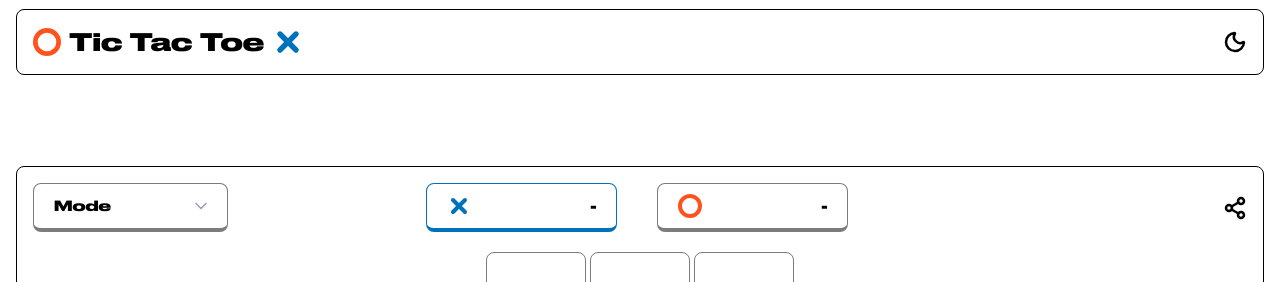
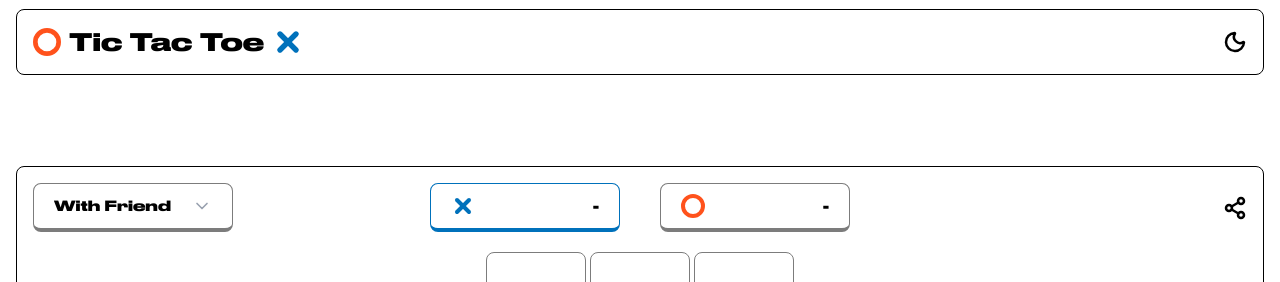
Before and after one commit to Swapnadip2005/tic-tac-toe, a Next.js app in the folder frontend/: page / in a window 1280 px wide. Shown: the top 282 px of the page. Built offline with nearby package versions, Linux system fonts and the light colour scheme.

Commit message:
Added Minimax ALgo for Impossible Mode and also added functionality to Play against a friend mode

```diff
--- a/frontend/src/app/page.tsx
+++ b/frontend/src/app/page.tsx
@@ -1,18 +1,26 @@
 "use client";
 
 import Cell from "@/components/Cell";
-import React, { useState } from "react";
+import React, { useState, useEffect } from "react";
 import { Circle, Share2, X } from "lucide-react";
 import Turn from "@/components/Turn";
 import Level from "@/components/Level";
 
+type GameMode = "friend" | "impossible";
+type PlayerSymbol = "X" | "O";
+
 const Page = () => {
   const [cells, setCells] = useState<string[]>(Array(9).fill(""));
-  const [x, setX] = useState<string>("X");
+  const [currentPlayer, setCurrentPlayer] = useState<string>("X");
   const [winner, setWinner] = useState<string | null>(null);
   const [draw, setDraw] = useState<boolean>(false);
   const [xScore, setXScore] = useState<number>(0);
   const [oScore, setOScore] = useState<number>(0);
+  const [gameMode, setGameMode] = useState<GameMode>("friend");
+  const [isAITurn, setIsAITurn] = useState<boolean>(false);
+  const [humanPlayer, setHumanPlayer] = useState<PlayerSymbol>("X");
+  const [gameStarted, setGameStarted] = useState<boolean>(false);
+
   console.log("cells", cells);
 
   const checkWinner = (cells: string[]) => {
@@ -35,11 +43,153 @@ const Page = () => {
     return null;
   };
 
+  // Minimax algorithm
+  const minimax = (
+    board: string[],
+    depth: number,
+    isMaximizing: boolean,
+    aiSymbol: string
+  ): number => {
+    const winner = checkWinner(board);
+    const humanSymbol = aiSymbol === "O" ? "X" : "O";
+
+    if (winner === aiSymbol) return 10 - depth;
+    if (winner === humanSymbol) return depth - 10;
+    if (board.every((cell) => cell !== "")) return 0;
+
+    if (isMaximizing) {
+      let bestScore = -Infinity;
+      for (let i = 0; i < 9; i++) {
+        if (board[i] === "") {
+          board[i] = aiSymbol;
+          const score = minimax(board, depth + 1, false, aiSymbol);
+          board[i] = "";
+          bestScore = Math.max(score, bestScore);
+        }
+      }
+      return bestScore;
+    } else {
+      let bestScore = Infinity;
+      for (let i = 0; i < 9; i++) {
+        if (board[i] === "") {
+          board[i] = humanSymbol;
+          const score = minimax(board, depth + 1, true, aiSymbol);
+          board[i] = "";
+          bestScore = Math.min(score, bestScore);
+        }
+      }
+      return bestScore;
+    }
+  };
+
+  const getBestMove = (board: string[]): number => {
+    const aiSymbol = humanPlayer === "X" ? "O" : "X";
+
+    const emptyCells = board.filter(cell => cell === "").length;
+
+    if (emptyCells === 9) {
+      const strategicMoves = [4, 0, 2, 6, 8];
+      return strategicMoves[Math.floor(Math.random() * strategicMoves.length)];
+    }
+
+    if (emptyCells === 8 && aiSymbol === "X") {
+      if (board[4] === aiSymbol) {
+        if (board[0] !== "") return 8;
+        if (board[2] !== "") return 6;
+        if (board[6] !== "") return 2;
+        if (board[8] !== "") return 0;
+
+        const corners = [0, 2, 6, 8].filter(i => board[i] === "");
+        return corners[Math.floor(Math.random() * corners.length)];
+      }
+
+      else {
+
+        if (board[4] !== "") {
+          const corners = [0, 2, 6, 8].filter(i => board[i] === "");
+          return corners[Math.floor(Math.random() * corners.length)];
+        }
+      }
+    }
+
+
+    let bestScore = -Infinity;
+    let bestMove = -1;
+
+    for (let i = 0; i < 9; i++) {
+      if (board[i] === "") {
+        board[i] = aiSymbol;
+        const score = minimax(board, 0, false, aiSymbol);
+        board[i] = "";
+
+        if (score > bestScore) {
+          bestScore = score;
+          bestMove = i;
+        }
+      }
+    }
+    return bestMove;
+  };
+
+  const makeAIMove = (currentCells: string[]) => {
+    const aiSymbol = humanPlayer === "X" ? "O" : "X";
+    const bestMove = getBestMove([...currentCells]);
+    if (bestMove !== -1) {
+      const newCells = [...currentCells];
+      newCells[bestMove] = aiSymbol;
+      setCells(newCells);
+
+      const win = checkWinner(newCells);
+      if (win) {
+        setWinner(win);
+        if (win === "X") {
+          setXScore((prev) => prev + 1);
+        } else {
+          setOScore((prev) => prev + 1);
+        }
+      } else if (newCells.every((cell) => cell !== "")) {
+        setDraw(true);
+      } else {
+        setCurrentPlayer(humanPlayer);
+        setIsAITurn(false);
+      }
+    }
+  };
+
+  const aiSymbol = humanPlayer === "X" ? "O" : "X";
+
+  useEffect(() => {
+    if (
+      gameMode === "impossible" &&
+      gameStarted &&
+      currentPlayer === aiSymbol &&
+      !winner &&
+      !draw &&
+      !isAITurn
+    ) {
+      setIsAITurn(true);
+      setTimeout(() => {
+        makeAIMove(cells);
+      }, 500);
+    }
+  }, [
+    currentPlayer,
+    gameMode,
+    winner,
+    draw,
+    cells,
+    isAITurn,
+    aiSymbol,
+    gameStarted,
+  ]);
+
   const handleClick = (index: number) => {
-    if (cells[index]) return;
+    if (cells[index] || winner || draw) return;
+
+    if (gameMode === "impossible" && currentPlayer !== humanPlayer) return;
+
     const newCells = [...cells];
-    newCells[index] = x;
-    setX(x === "X" ? "O" : "X");
+    newCells[index] = currentPlayer;
     setCells(newCells);
 
     const win = checkWinner(newCells);
@@ -47,15 +197,49 @@ const Page = () => {
     if (win) {
       setWinner(win);
       if (win === "X") {
-        setXScore(xScore + 1);
+        setXScore((prev) => prev + 1);
       } else {
-        setOScore(oScore + 1);
+        setOScore((prev) => prev + 1);
       }
     } else if (newCells.every((cell) => cell !== "")) {
       setDraw(true);
     } else {
-      setX(x === "X" ? "O" : "X");
+      if (gameMode === "friend") {
+        setCurrentPlayer(currentPlayer === "X" ? "O" : "X");
+      } else {
+        setCurrentPlayer(aiSymbol);
+      }
     }
+  };
+
+  const restartGame = () => {
+    setCells(Array(9).fill(""));
+    setWinner(null);
+    setCurrentPlayer("X");
+    setDraw(false);
+    setIsAITurn(false);
+    if (gameMode === "impossible") {
+      setGameStarted(false);
+    }
+  };
+
+  const handleModeChange = (mode: GameMode) => {
+    setGameMode(mode);
+    setGameStarted(false);
+    setCells(Array(9).fill(""));
+    setWinner(null);
+    setCurrentPlayer("X");
+    setDraw(false);
+    setIsAITurn(false);
+    setHumanPlayer("X");
+    setXScore(0);
+    setOScore(0);
+  };
+
+  const handlePlayerChoice = (symbol: PlayerSymbol) => {
+    setHumanPlayer(symbol);
+    setCurrentPlayer("X"); // Always start with X
+    setGameStarted(true);
   };
 
   return (
@@ -63,22 +247,79 @@ const Page = () => {
       <div className="w-full flex flex-col items-center justify-center gap-5 border rounded-lg p-4 dark:border-[#7c7c7c]">
         <div className="w-full flex flex-col md:flex-row items-center justify-between gap-5">
           <div className="md:hidden w-full flex items-center justify-between">
-            <Level />
-            <Share2 strokeWidth={2.5} className="cursor-pointer dark:text-white" />
+            <Level gameMode={gameMode} onModeChange={handleModeChange} />
+            <Share2
+              strokeWidth={2.5}
+              className="cursor-pointer dark:text-white"
+            />
           </div>
           <div className="hidden md:block">
-            <Level />
+            <Level gameMode={gameMode} onModeChange={handleModeChange} />
           </div>
           <div className="w-full md:relative md:-left-22 flex items-center justify-center md:gap-10 gap-5">
-            <Turn player="X" score={xScore} isCurrentTurn={x === "X"} />
-            <Turn player="O" score={oScore} isCurrentTurn={x === "O"} />
+            <Turn
+              player="X"
+              score={xScore}
+              isCurrentTurn={currentPlayer === "X" && !isAITurn}
+              playerName={
+                gameMode === "impossible"
+                  ? humanPlayer === "X"
+                    ? "You"
+                    : "AI"
+                  : "Player 1"
+              }
+            />
+            <Turn
+              player="O"
+              score={oScore}
+              isCurrentTurn={
+                currentPlayer === "O" || (isAITurn && aiSymbol === "O")
+              }
+              playerName={
+                gameMode === "impossible"
+                  ? humanPlayer === "O"
+                    ? "You"
+                    : "AI"
+                  : "Player 2"
+              }
+            />
           </div>
           <div className="hidden md:block">
-            <Share2 strokeWidth={2.5} className="cursor-pointer dark:text-white" />
+            <Share2
+              strokeWidth={2.5}
+              className="cursor-pointer dark:text-white"
+            />
           </div>
         </div>
+
         <div className="w- flex flex-col items-center justify-center gap-8">
-          {winner ? (
+          {gameMode === "impossible" && !gameStarted ? (
+            <div className="w-77 h-77 flex flex-col items-center justify-center gap-6">
+              <h2 className="text-2xl font-bold text-center text-black dark:text-white">
+                Choose Your Symbol
+              </h2>
+              <div className="flex gap-6">
+                <button
+                  onClick={() => handlePlayerChoice("X")}
+                  className="w-24 h-24 flex items-center justify-center border-2 border-[#0071bb] bg-[#0071bb]/10 rounded-lg cursor-pointer hover:bg-[#0071bb]/20 transition-colors"
+                >
+                  <X className="w-12 h-12 text-[#0071bb]" strokeWidth={4} />
+                </button>
+                <button
+                  onClick={() => handlePlayerChoice("O")}
+                  className="w-24 h-24 flex items-center justify-center border-2 border-[#ff521c] bg-[#ff521c]/10 rounded-lg cursor-pointer hover:bg-[#ff521c]/20 transition-colors"
+                >
+                  <Circle
+                    className="w-12 h-12 text-[#ff521c]"
+                    strokeWidth={4}
+                  />
+                </button>
+              </div>
+              <p className="text-sm text-gray-600 dark:text-gray-400 text-center">
+                X always goes first
+              </p>
+            </div>
+          ) : winner ? (
             <div className="w-77 h-77 flex flex-col items-center justify-center">
               <h2 className="text-2xl font-bold text-center">
                 {winner === "O" ? (
@@ -91,7 +332,11 @@ const Page = () => {
                 )}
               </h2>
               <p className="text-2xl font-bold text-center uppercase text-black dark:text-white">
-                Winner!
+                {gameMode === "impossible"
+                  ? winner === humanPlayer
+                    ? "You Win!"
+                    : "AI Wins!"
+                  : `Wins!`}
               </p>
             </div>
           ) : draw ? (
@@ -111,21 +356,22 @@ const Page = () => {
                   key={index}
                   value={cell}
                   onClick={() => handleClick(index)}
+                  disabled={
+                    gameMode === "impossible" &&
+                    (currentPlayer !== humanPlayer || isAITurn)
+                  }
                 />
               ))}
             </div>
           )}
 
           <button
-            onClick={() => {
-              setCells(Array(9).fill(""));
-              setWinner(null);
-              setX("X");
-              setDraw(false);
-            }}
+            onClick={restartGame}
             className="w-full px-5 py-2.5 cursor-pointer border border-b-4 border-[#7c7c7c] dark:text-white font-druk rounded-lg"
           >
-            Restart Game
+            {gameMode === "impossible" && !gameStarted
+              ? "Select Symbol to Start"
+              : "Restart Game"}
           </button>
         </div>
       </div>
--- a/frontend/src/components/Level.tsx
+++ b/frontend/src/components/Level.tsx
@@ -1,55 +1,64 @@
-import { Menu, MenuButton, MenuItem, MenuItems } from '@headlessui/react'
-import { ChevronDown } from 'lucide-react'
+import { Menu, MenuButton, MenuItem, MenuItems } from "@headlessui/react";
+import { ChevronDown } from "lucide-react";
 
-export default function Example() {
+interface LevelProps {
+  gameMode: "friend" | "impossible";
+  onModeChange: (mode: "friend" | "impossible") => void;
+}
+
+export default function Level({ gameMode, onModeChange }: LevelProps) {
+  const getModeDisplayName = (mode: string) => {
+    switch (mode) {
+      case "impossible":
+        return "Impossible";
+      case "friend":
+        return "With Friend";
+      default:
+        return "Select Mode";
+    }
+  };
+
   return (
     <Menu as="div" className="relative inline-block">
-      <MenuButton className="inline-flex w-full justify-center md:gap-x-20 gap-x-8 rounded-lg dark:text-white px-5 py-3 text-sm border border-b-4 border-[#7c7c7c] cursor-pointer">
-        Mode
-        <ChevronDown aria-hidden="true" className="-mr-1 size-5 text-gray-400" />
+      <MenuButton className="inline-flex w-50 justify-between items-center rounded-lg dark:text-white px-5 py-3 text-sm border border-b-4 border-[#7c7c7c] cursor-pointer whitespace-nowrap">
+        <span className="truncate">{getModeDisplayName(gameMode)}</span>
+        <ChevronDown
+          aria-hidden="true"
+          className="ml-2 size-5 text-gray-400 flex-shrink-0"
+        />
       </MenuButton>
 
       <MenuItems
         transition
-        className="absolute left-0 z-10 mt-2 w-60 origin-top-right rounded-md bg-white shadow-lg outline-1 outline-black/5 transition data-closed:scale-95 data-closed:transform data-closed:opacity-0 data-enter:duration-100 data-enter:ease-out data-leave:duration-75 data-leave:ease-in"
+        className="absolute left-0 z-10 mt-2 w-60 origin-top-right rounded-lg bg-white dark:bg-gray-800 shadow-lg outline-1 outline-black/5 transition data-closed:scale-95 data-closed:transform data-closed:opacity-0 data-enter:duration-100 data-enter:ease-out data-leave:duration-75 data-leave:ease-in"
       >
         <div className="py-1">
           <MenuItem>
-            <a
-              href="#"
-              className="block px-4 py-2 text-sm text-gray-700 data-focus:bg-gray-100 data-focus:text-gray-900 data-focus:outline-hidden"
+            <button
+              onClick={() => onModeChange("impossible")}
+              className={`block w-full text-left px-4 py-2 text-sm cursor-pointer ${
+                gameMode === "impossible"
+                  ? "bg-gray-200 text-gray-900 dark:bg-gray-600 dark:text-gray-100"
+                  : "text-gray-700 dark:text-gray-300"
+              }`}
             >
               Impossible
-            </a>
+            </button>
           </MenuItem>
           <MenuItem>
-            <a
-              href="#"
-              className="block px-4 py-2 text-sm text-gray-700 data-focus:bg-gray-100 data-focus:text-gray-900 data-focus:outline-hidden"
+            <button
+              onClick={() => onModeChange("friend")}
+              className={`block w-full text-left px-4 py-2 text-sm cursor-pointer ${
+                gameMode === "friend"
+                  ? "bg-gray-200 text-gray-900 dark:bg-gray-600 dark:text-gray-100"
+                  : "text-gray-700 dark:text-gray-300"
+              }`}
             >
               Play against a friend
-            </a>
+            </button>
           </MenuItem>
-          {/* <MenuItem>
-            <a
-              href="#"
-              className="block px-4 py-2 text-sm text-gray-700 data-focus:bg-gray-100 data-focus:text-gray-900 data-focus:outline-hidden"
-            >
-              License
-            </a>
-          </MenuItem> */}
-          {/* <form action="#" method="POST">
-            <MenuItem>
-              <button
-                type="submit"
-                className="block w-full px-4 py-2 text-left text-sm text-gray-700 data-focus:bg-gray-100 data-focus:text-gray-900 data-focus:outline-hidden"
-              >
-                Sign out
-              </button>
-            </MenuItem>
-          </form> */}
         </div>
       </MenuItems>
     </Menu>
-  )
+  );
 }
--- a/frontend/src/components/Turn.tsx
+++ b/frontend/src/components/Turn.tsx
@@ -5,26 +5,29 @@ interface TurnProps {
   player: "X" | "O";
   score: number;
   isCurrentTurn: boolean;
+  playerName?: string;
 }
 
-const Turn: React.FC<TurnProps> = ({ player, score, isCurrentTurn }) => {
+const Turn: React.FC<TurnProps> = ({ player, score, isCurrentTurn, playerName }) => {
   const getBorderColor = () => {
     if (isCurrentTurn) {
-      return player === "O" ? "border-[#ff521c]" : "border-[#0071bb]"; // Orange for O, Blue for X
+      return player === "O" ? "border-[#ff521c]" : "border-[#0071bb]";
     } else {
-      return "border-[#7c7c7c]"; // Gray for not current turn
+      return "border-[#7c7c7c]";
     }
   };
 
   return (
     <div className="md:w-[20%] w-full">
-      <button className={`w-full px-5 py-2.5 flex items-center justify-between cursor-pointer border border-b-4 ${getBorderColor()} dark:text-white font-druk rounded-lg`}>
+      <button className={`w-full px-5 py-2.5 flex flex-col items-center justify-center cursor-pointer border border-b-4 ${getBorderColor()} dark:text-white font-druk rounded-lg gap-1`}>
+        <div className="flex items-center justify-between w-full">
           {player === "O" ? (
             <Circle className="text-[#ff521c]" strokeWidth={4} />
           ) : (
             <X className="text-[#0071bb]" strokeWidth={4} />
           )}
           <h1>{score === 0 ? "-" : score}</h1>
+        </div>
       </button>
     </div>
   );
```
Also changed, not shown: frontend/src/components/Cell.tsx (+5 -2 lines), frontend/public/logoDark.png (deleted), frontend/public/logoLight.png (deleted). Lines whose indentation alone changed are shown as unchanged.
